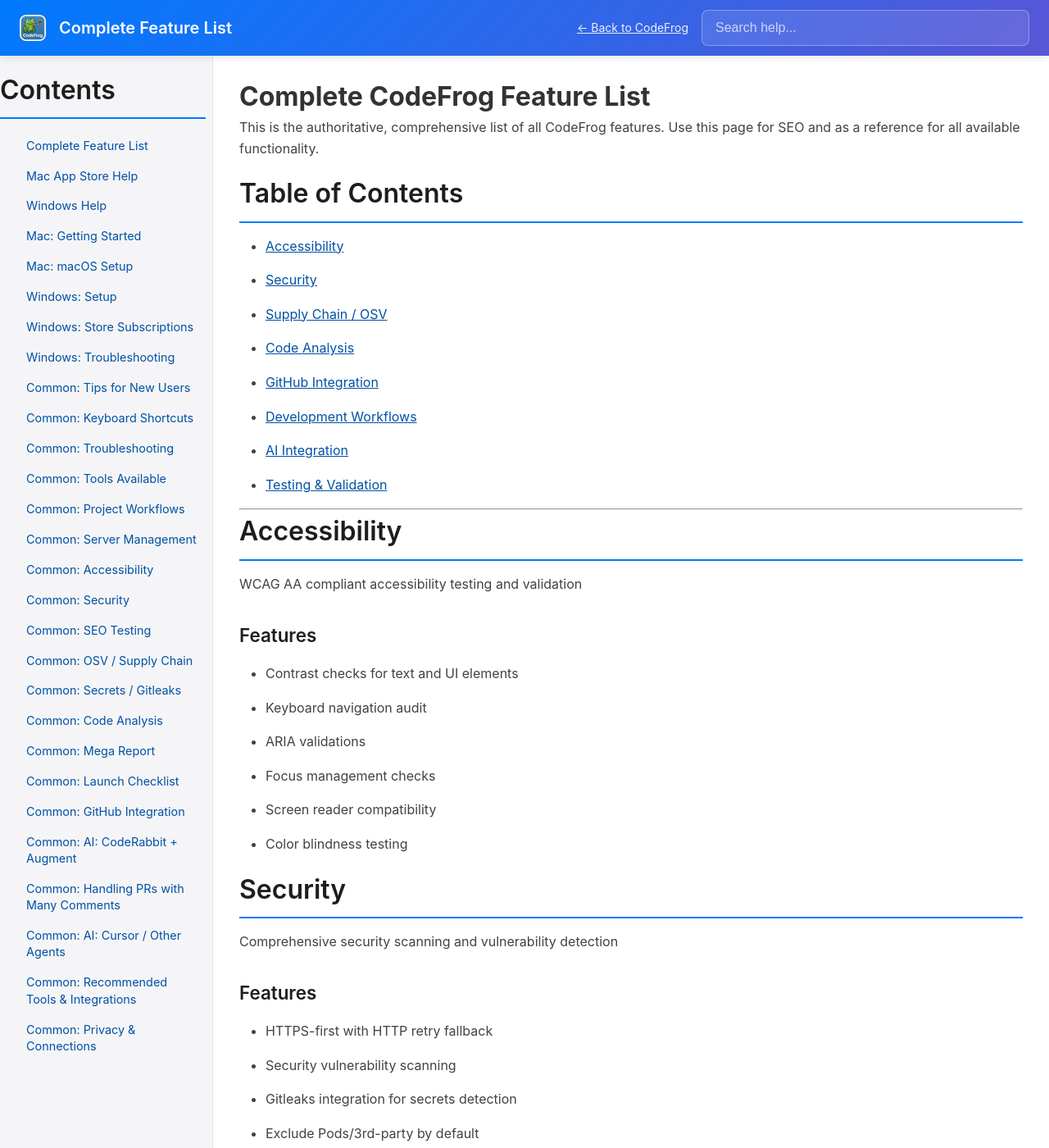
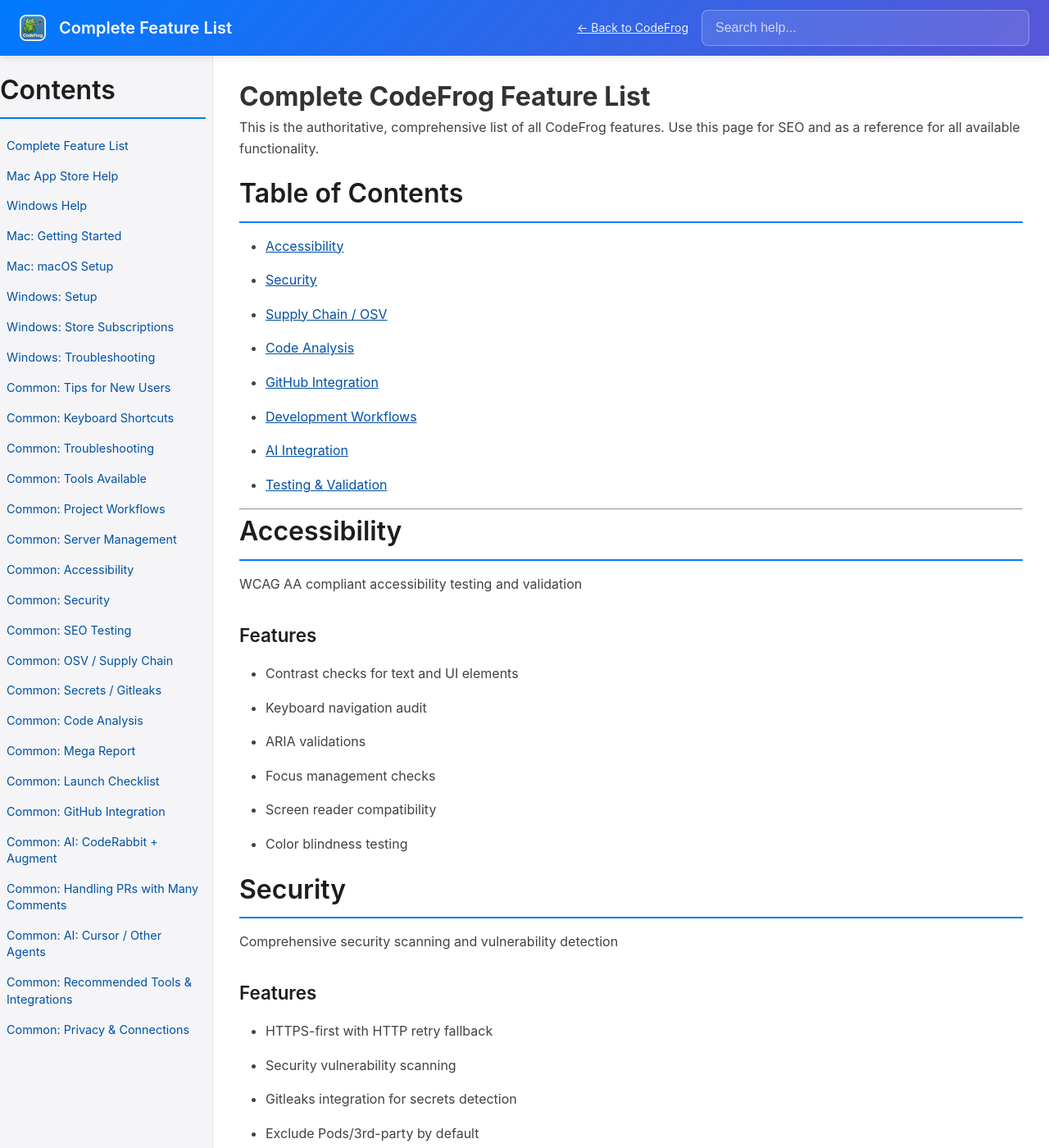
Before and after one commit to greenrobotllc/codefrog-help, a Jekyll site: the page built from index.md, in a window 1280 px wide and 1400 px high. Shown: the whole window at 82% size. Built offline with Jekyll 4.4.1, drawn with Linux system fonts in a browser that asks for light colours.

Commit message:
Sync help documentation from main repository
Synced from: 537f583696b9b1e990466de3f8a1155ae02fb92e
Date: 2025-12-29 03:04:39 UTC

```diff
--- a/assets/css/help.css
+++ b/assets/css/help.css
@@ -164,6 +164,8 @@
 
 .help-nav ul {
   list-style: none;
+  padding: 0;
+  margin: 0;
 }
 
 .help-nav li {
@@ -173,7 +175,7 @@
 .help-nav a {
   color: #0051a5;
   text-decoration: none;
-  padding: 0.4rem 0.5rem 0.4rem 0;
+  padding: 0.4rem 0.5rem;
   border-radius: 4px;
   display: block;
   transition: all 0.2s ease;
```
